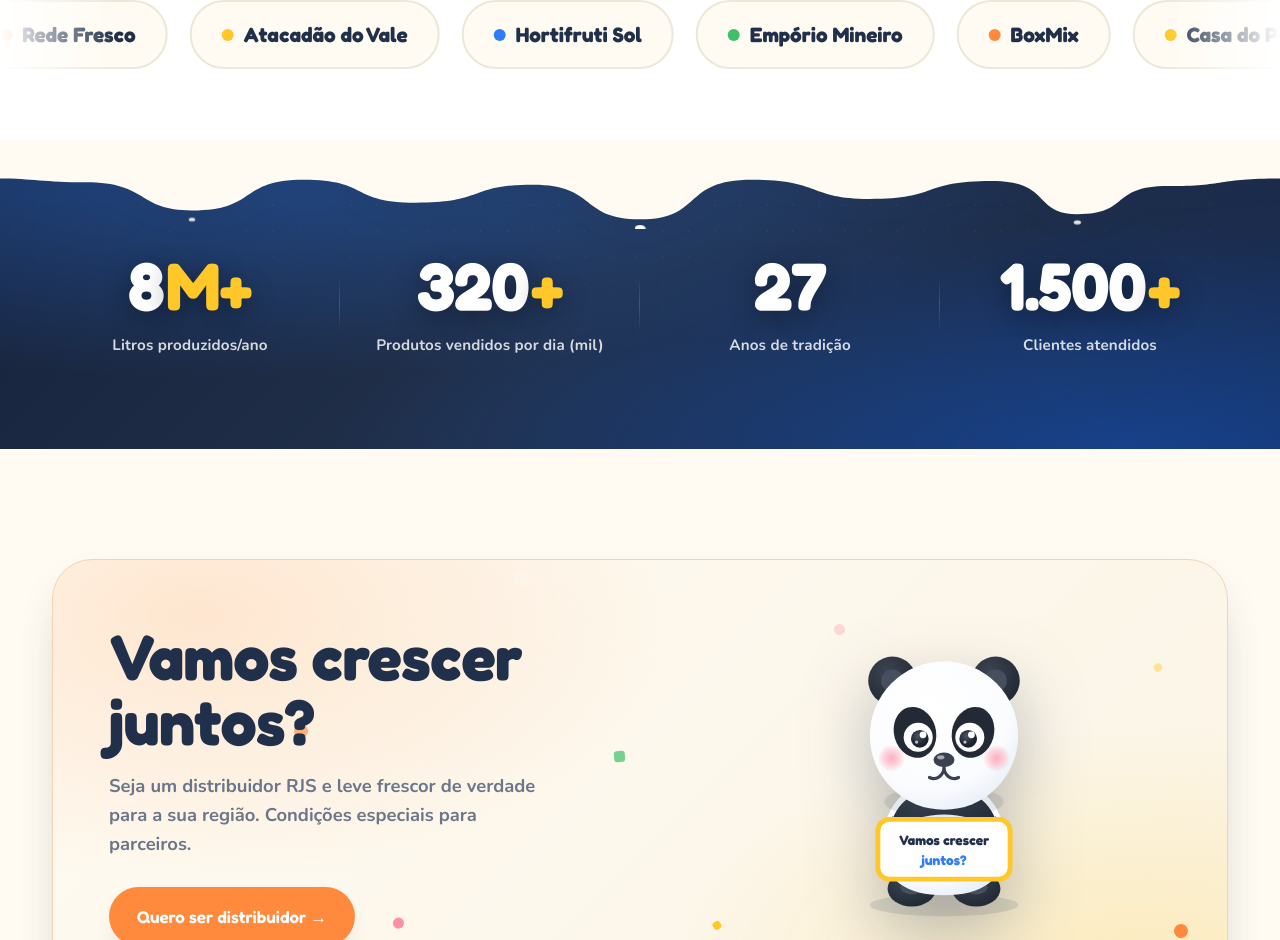
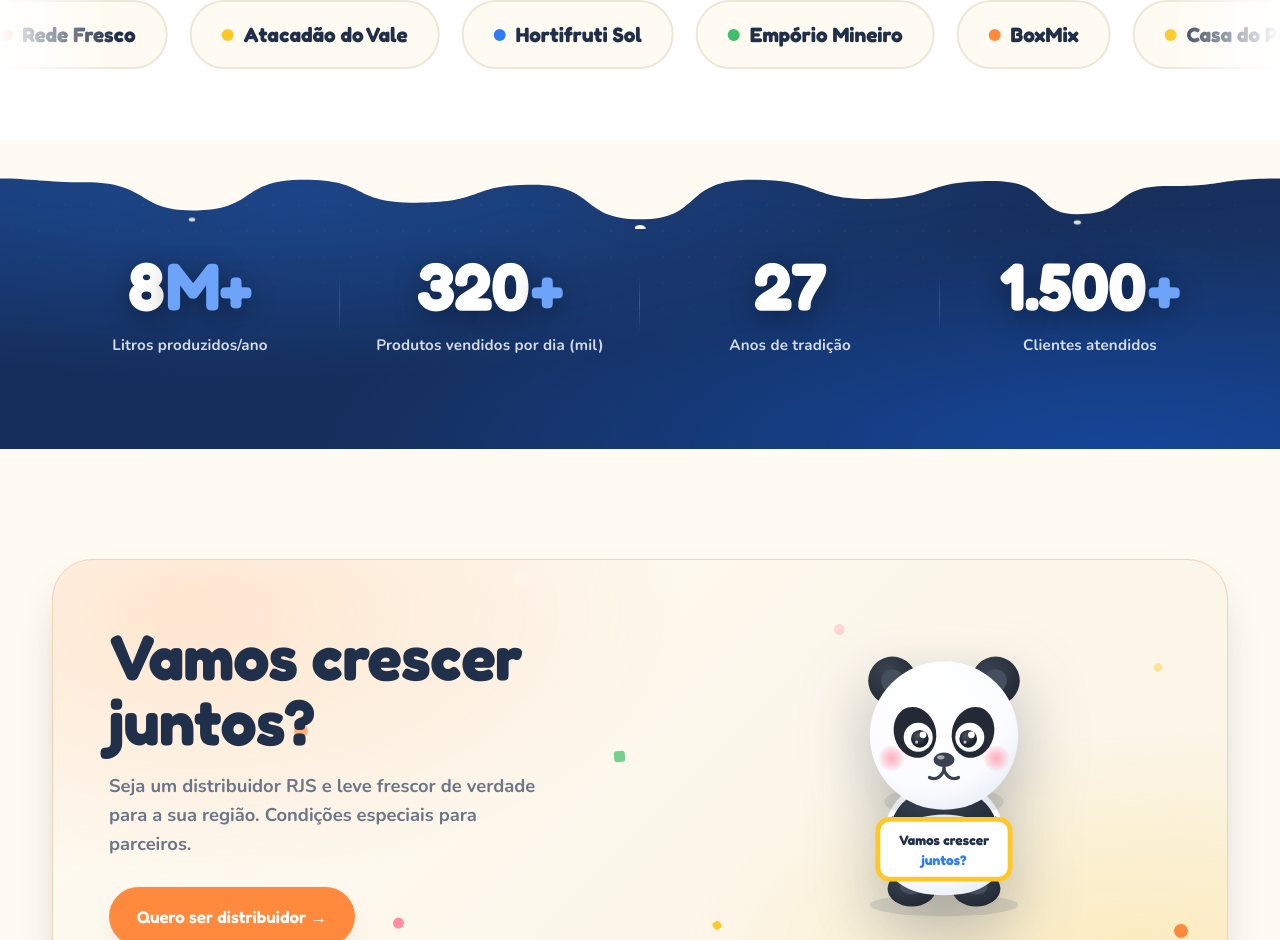
Before and after one commit to rickjs2005/rjs-laticinios, a Next.js app: page / in a window 1280 px wide. Shown: the part 7093-8033 px from the top of the page. Built offline with nearby package versions, Linux system fonts and the light colour scheme.

Commit message:
stats reage ao sabor: faixa escura tintada por --flavor (glows + base) e sufixos dos numeros seguem o sabor clareado, mantendo contraste

```diff
--- a/src/sections/Stats/Stats.module.scss
+++ b/src/sections/Stats/Stats.module.scss
@@ -4,11 +4,18 @@
 .section {
   position: relative;
   isolation: isolate;
+  // faixa escura TINTADA pelo sabor (glows + base seguem --flavor; fica escura p/ contraste)
   background:
-    radial-gradient(120% 140% at 18% 0%, rgba($blue, 0.42) 0%, transparent 55%),
-    radial-gradient(120% 140% at 88% 100%, rgba($blue-deep, 0.5) 0%, transparent 52%),
-    linear-gradient(135deg, #16223b 0%, $ink 48%, #182a4d 100%);
+    radial-gradient(120% 140% at 18% 0%, color-mix(in srgb, var(--flavor) 40%, transparent) 0%, transparent 55%),
+    radial-gradient(120% 140% at 88% 100%, color-mix(in srgb, var(--flavor-deep) 55%, transparent) 0%, transparent 52%),
+    linear-gradient(
+      135deg,
+      color-mix(in srgb, var(--flavor-deep) 24%, #142038) 0%,
+      color-mix(in srgb, var(--flavor-deep) 16%, #182a4d) 100%
+    );
   color: #fff;
+  // acento legível sobre o escuro = sabor clareado
+  --stat-accent: color-mix(in srgb, var(--flavor) 70%, #ffffff);
   padding-block: 112px 92px; // espaço extra no topo p/ a transição de leite
   overflow: hidden;
 
@@ -66,7 +73,7 @@
     text-shadow: 0 6px 26px rgba(0, 0, 0, 0.35);
     em {
       font-style: normal;
-      color: $yellow; // acento quente, contraste AA sobre o navy
+      color: var(--stat-accent); // segue o sabor (clareado p/ manter contraste)
       margin-left: 2px;
     }
   }
```
